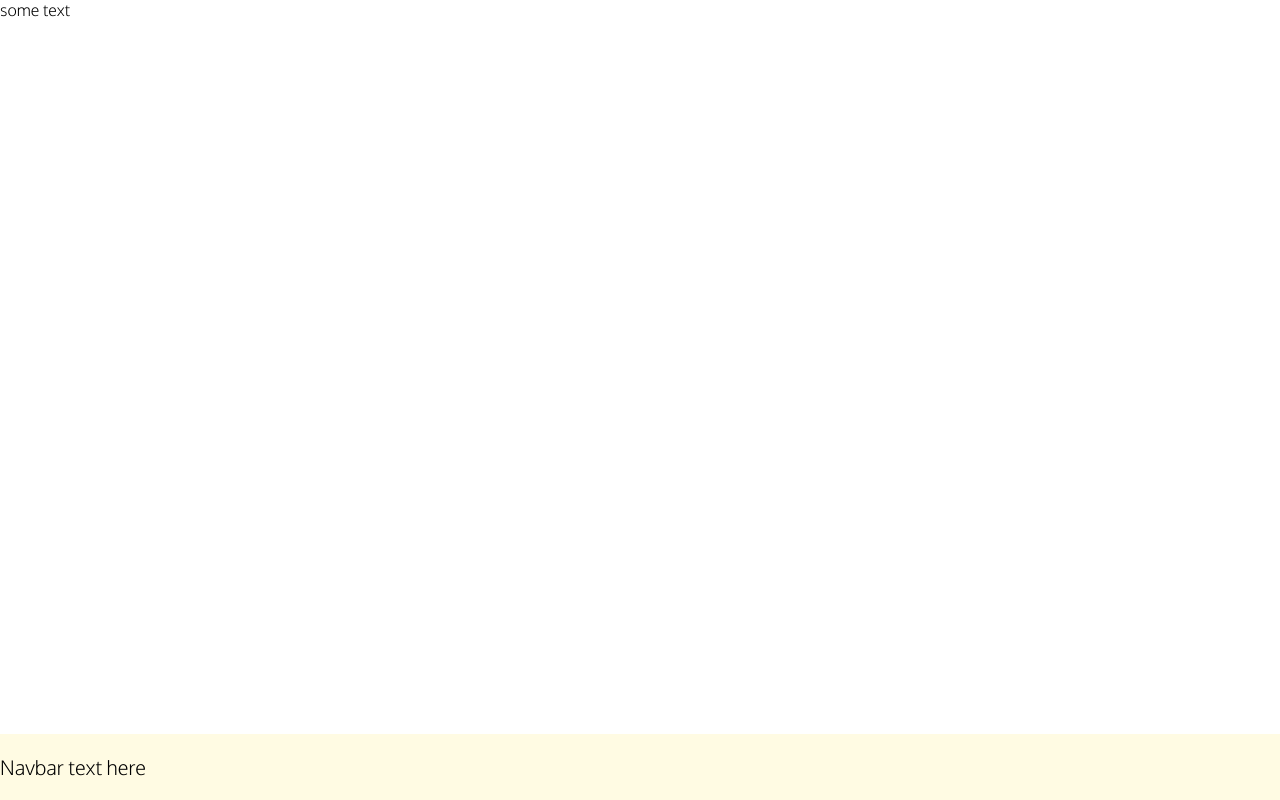
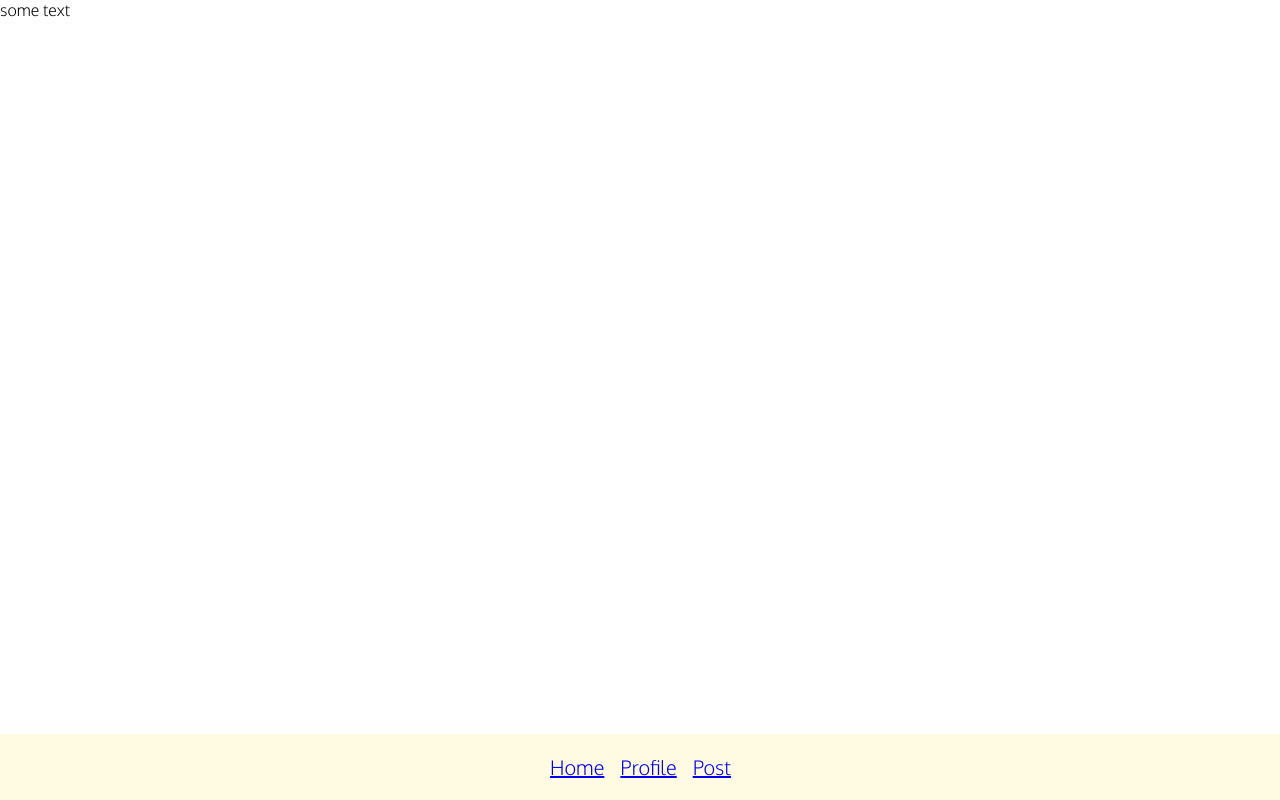
Before and after one commit to supernova4888/munchbox, a React (Create React App) app in the folder frontend/: page / in a window 1280 px wide. Built offline with nearby package versions, Linux system fonts and the light colour scheme.

Commit message:
Css styling of basic links in navbar footer

```diff
--- a/frontend/src/components/navbar.jsx
+++ b/frontend/src/components/navbar.jsx
@@ -1,7 +1,13 @@
+import { Link } from "react-router-dom";
+
 export default function Navbar() {
     return (
         <footer className="navbarFooter">
-            <p>Navbar text here</p>
+            <ul>
+                <li><Link to="/home">Home</Link></li>
+                <li><Link to="/profile">Profile</Link></li>
+                <li><Link to="/post">Post</Link></li>
+            </ul>
         </footer>
     );
 }
--- a/frontend/src/styles/_navbar.css
+++ b/frontend/src/styles/_navbar.css
@@ -4,5 +4,18 @@
     bottom: 0;
     width: 100%;
     font-size: 20px;
+}
 
+.navbarFooter ul {
+    list-style-type: none;
+    display: flex;
+    justify-content: center;
+    padding-inline-start: 1px;
 }
+
+.navbarFooter li {
+    display: inline-block;
+    margin-left: 8px;
+    margin-right: 8px;
+    text-decoration: none;
+}
```
